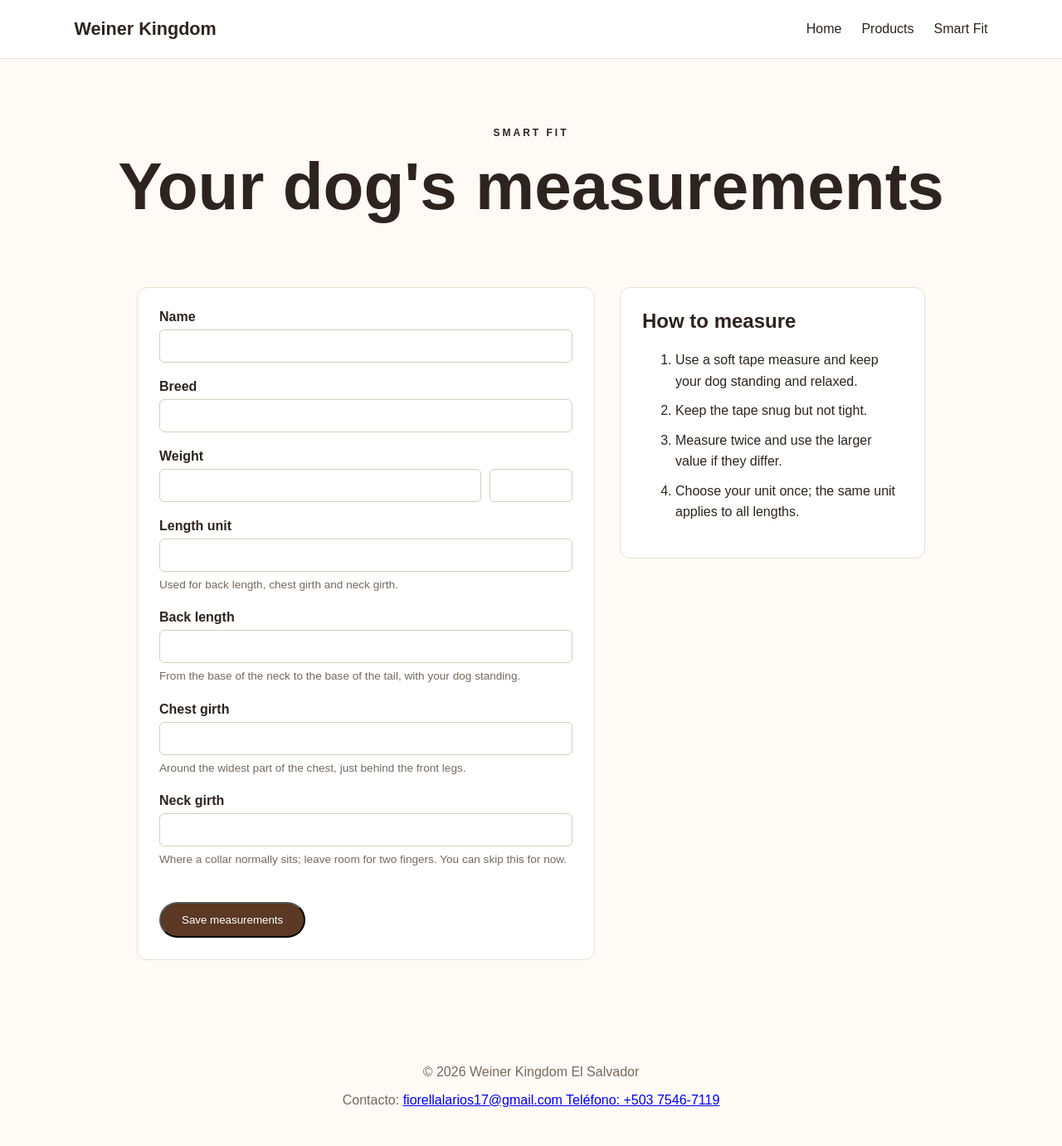
After one commit to CUBO-IA/grupo1-cuboai, a Django app: template web/templates/tienda/smartfit.html in a window 1280 px wide. The commit adds this page. Shown: the whole page at 83% size. Run offline with Django 5.2, Linux system fonts and the light colour scheme; the template is opened without the code that fills it, so the values that code supplies are empty, except form fields; tables that the repository leaves empty hold one stand-in row (values such as "Sample post"); form fields are guessed from the names that the template uses.

Commit message:
Add Task 2 data models and Task 3 Smart Fit form
- DogProfile, Quote, Order models with initial migration (Decimal amounts)
- Smart Fit form with server-side validation, unit conversion, CSRF
- Catalog and Smart Fit tests; docs/task-02-catalogo-datos.md

Co-Authored-By: Claude Sonnet 5.5 <noreply@anthropic.com>

```diff
--- a/web/config/settings.py
+++ b/web/config/settings.py
@@ -13,6 +13,7 @@ INSTALLED_APPS = [
 
 MIDDLEWARE = [
     "django.middleware.security.SecurityMiddleware",
+    "django.middleware.csrf.CsrfViewMiddleware",
 ]
 
 ROOT_URLCONF = "config.urls"
--- a/web/static/tienda/css/style.css
+++ b/web/static/tienda/css/style.css
@@ -196,3 +196,44 @@ footer { text-align: center; padding: 30px; color: #756960; }
     .wk-description { padding: 20px; }
     .wk-footer { letter-spacing: 1px; }
 }
+
+/* Smart Fit form */
+.fit-layout {
+    max-width: 1000px;
+    margin: 0 auto;
+    padding: 20px 25px 80px;
+    display: grid;
+    grid-template-columns: 3fr 2fr;
+    gap: 30px;
+    align-items: start;
+}
+.fit-layout-single { grid-template-columns: 1fr; max-width: 640px; }
+.fit-form, .fit-tips {
+    background: #fff;
+    border: 1px solid #eadfd5;
+    border-radius: 12px;
+    padding: 26px;
+}
+.fit-field { margin-bottom: 20px; }
+.fit-field label { display: block; font-weight: 700; margin-bottom: 6px; }
+.fit-field input, .fit-field select {
+    width: 100%;
+    padding: 10px 12px;
+    border: 1px solid #d8cdbd;
+    border-radius: 6px;
+    font-size: 1rem;
+    background: #fff;
+    color: #2d241f;
+}
+.fit-row { display: grid; grid-template-columns: 1fr 100px; gap: 10px; }
+.fit-help { margin: 6px 0 0; font-size: .85rem; color: #756960; line-height: 1.5; }
+.fit-error, .fit-alert { margin: 6px 0 0; font-size: .9rem; color: #a3261b; }
+.fit-alert { margin-bottom: 18px; font-weight: 700; }
+.fit-tips h2 { margin-top: 0; }
+.fit-tips li { margin-bottom: 10px; line-height: 1.6; }
+.fit-summary { display: grid; grid-template-columns: max-content 1fr; gap: 8px 20px; }
+.fit-summary dt { font-weight: 700; }
+.fit-summary dd { margin: 0; }
+@media (max-width: 700px) {
+    .fit-layout { grid-template-columns: 1fr; }
+}
--- a/web/templates/tienda/base.html
+++ b/web/templates/tienda/base.html
@@ -13,6 +13,7 @@
     <nav>
         <a href="{% url 'inicio' %}">Home</a>
         <a href="{% url 'productos' %}">Products</a>
+        <a href="{% url 'smart_fit' %}">Smart Fit</a>
     </nav>
 </header>
 
--- /dev/null
+++ b/web/templates/tienda/smartfit.html
@@ -0,0 +1,76 @@
+{% extends "tienda/base.html" %}
+{% block title %}Weiner Kingdom | Smart Fit{% endblock %}
+{% block content %}
+<section class="page-heading">
+    <p class="eyebrow">SMART FIT</p>
+    <h1>Your dog's measurements</h1>
+</section>
+
+<section class="fit-layout">
+    <form class="fit-form" method="post" novalidate>
+        {% csrf_token %}
+        {% if form.errors %}
+        <p class="fit-alert" role="alert">Please review the highlighted fields.</p>
+        {% endif %}
+
+        <div class="fit-field">
+            <label for="{{ form.name.id_for_label }}">{{ form.name.label }}</label>
+            {{ form.name }}
+            {% for e in form.name.errors %}<p class="fit-error">{{ e }}</p>{% endfor %}
+        </div>
+        <div class="fit-field">
+            <label for="{{ form.breed.id_for_label }}">{{ form.breed.label }}</label>
+            {{ form.breed }}
+            {% for e in form.breed.errors %}<p class="fit-error">{{ e }}</p>{% endfor %}
+        </div>
+
+        <div class="fit-field">
+            <label for="{{ form.weight.id_for_label }}">{{ form.weight.label }}</label>
+            <div class="fit-row">
+                {{ form.weight }}
+                {{ form.weight_unit }}
+            </div>
+            {% for e in form.weight.errors %}<p class="fit-error">{{ e }}</p>{% endfor %}
+            {% for e in form.weight_unit.errors %}<p class="fit-error">{{ e }}</p>{% endfor %}
+        </div>
+
+        <div class="fit-field">
+            <label for="{{ form.length_unit.id_for_label }}">{{ form.length_unit.label }}</label>
+            {{ form.length_unit }}
+            <p class="fit-help">Used for back length, chest girth and neck girth.</p>
+            {% for e in form.length_unit.errors %}<p class="fit-error">{{ e }}</p>{% endfor %}
+        </div>
+
+        <div class="fit-field">
+            <label for="{{ form.back_length.id_for_label }}">{{ form.back_length.label }}</label>
+            {{ form.back_length }}
+            <p class="fit-help">From the base of the neck to the base of the tail, with your dog standing.</p>
+            {% for e in form.back_length.errors %}<p class="fit-error">{{ e }}</p>{% endfor %}
+        </div>
+        <div class="fit-field">
+            <label for="{{ form.chest_girth.id_for_label }}">{{ form.chest_girth.label }}</label>
+            {{ form.chest_girth }}
+            <p class="fit-help">Around the widest part of the chest, just behind the front legs.</p>
+            {% for e in form.chest_girth.errors %}<p class="fit-error">{{ e }}</p>{% endfor %}
+        </div>
+        <div class="fit-field">
+            <label for="{{ form.neck_girth.id_for_label }}">{{ form.neck_girth.label }}</label>
+            {{ form.neck_girth }}
+            <p class="fit-help">Where a collar normally sits; leave room for two fingers. You can skip this for now.</p>
+            {% for e in form.neck_girth.errors %}<p class="fit-error">{{ e }}</p>{% endfor %}
+        </div>
+
+        <button class="button" type="submit">Save measurements</button>
+    </form>
+
+    <aside class="fit-tips">
+        <h2>How to measure</h2>
+        <ol>
+            <li>Use a soft tape measure and keep your dog standing and relaxed.</li>
+            <li>Keep the tape snug but not tight.</li>
+            <li>Measure twice and use the larger value if they differ.</li>
+            <li>Choose your unit once; the same unit applies to all lengths.</li>
+        </ol>
+    </aside>
+</section>
+{% endblock %}
--- a/web/tienda/urls.py
+++ b/web/tienda/urls.py
@@ -5,4 +5,6 @@ urlpatterns = [
     path("", views.inicio, name="inicio"),
     path("productos/", views.productos, name="productos"),
     path("producto/<str:producto>/", views.detalle, name="detalle"),
+    path("smart-fit/", views.smart_fit, name="smart_fit"),
+    path("smart-fit/<int:pk>/", views.smart_fit_resultado, name="smart_fit_resultado"),
 ]
```
Also changed, not shown: docs/task-02-catalogo-datos.md (added, +71 -0 lines), web/templates/tienda/smartfit_resultado.html (added, +24 -0 lines), web/tienda/forms.py (added, +97 -0 lines), web/tienda/models.py (added, +66 -0 lines), web/tienda/tests.py (added, +154 -0 lines), web/tienda/views.py (+20 -1 lines), web/tienda/migrations/0001_initial.py (added), web/tienda/migrations/__init__.py (added).
